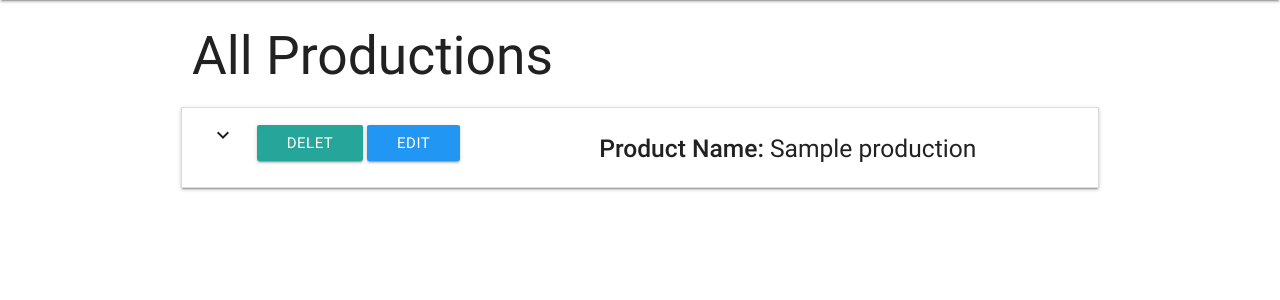
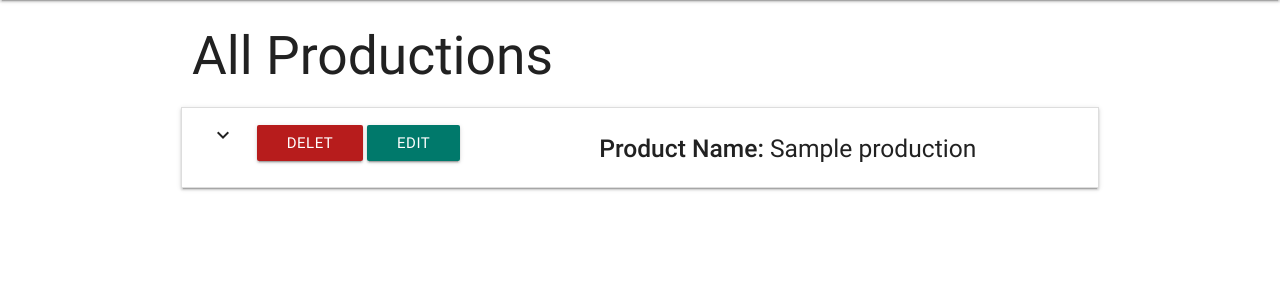
Before and after one commit to ninos77/Production-Management, a Flask app: page / in a window 1280 px wide. Shown: the part 64-364 px from the top of the page. Run offline with Flask 2, Linux system fonts and the light colour scheme; a database or web service that is not in the repository returns one stand-in record (values such as "Sample title"); some libraries are stand-ins or nearby versions.

Commit message:
Add delet function to production and change color for delet button

```diff
--- a/app.py
+++ b/app.py
@@ -72,6 +72,12 @@ def update_production(production_id):
     return redirect(url_for("get_productions"))
 
 
+@app.route('/delet_production/<production_id>')
+def delet_production(production_id):
+    mongo.db.productions.remove({"_id": ObjectId(production_id)})
+    return redirect(url_for("get_productions"))
+
+
 if __name__ == "__main__":
     app.run(host=os.environ.get("IP"),
             port=int(os.environ.get("PORT")),
--- a/templates/productions.html
+++ b/templates/productions.html
@@ -8,8 +8,8 @@
         <div class="collapsible-header margin-10">
             <div class="col s12 l4">
               <i class="material-icons">expand_more</i>
-              <a href="#" class="waves-effect waves-light btn btn_small">Delet</a>
-              <a href="#" class="waves-effect waves-light btn btn_small blue  margin-10"><span>Edit</span></a>
+              <a href="{{url_for('delet_production', production_id=production._id)}}" class="waves-effect waves-light red darken-4 btn btn_small">Delet</a>
+              <a href="#" class="waves-effect waves-light btn btn_small teal darken-2  margin-10"><span>Edit</span></a>
             </div>
             <div class="col s12 l8">
               <h5 class="center-align"><strong>Product Name:</strong> {{production.product_name}}</h5>
@@ -44,7 +44,7 @@
             </div>
         <div class="row">
           <div class="col s12">
-        <a class="waves-effect waves-light btn modal-trigger " href="{{url_for('register_production', production_id=production._id)}}" >register production</a>
+        <a class="waves-effect waves-light teal darken-2 btn modal-trigger " href="{{url_for('register_production', production_id=production._id)}}" >register production</a>
              </div>
           </div>
       </div>
```
